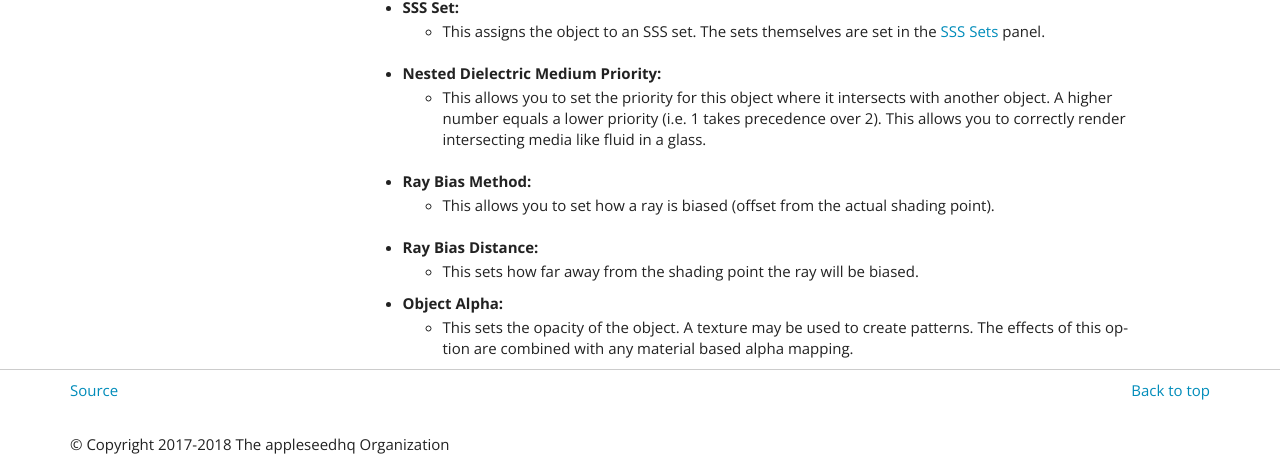
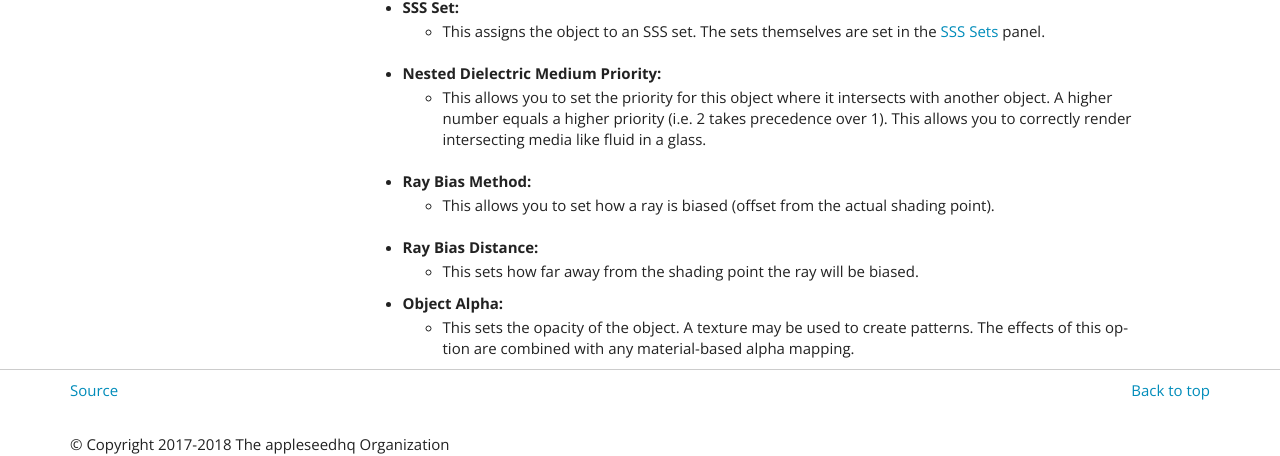
Before and after one commit to appleseedhq/blenderseed, a Sphinx documentation site: the page built from docs/panels/object/object_options.rst, in a window 1280 px wide. Shown: the part 417-873 px from the top of the page. Built offline with Sphinx 7.4.7, drawn with Linux system fonts in a browser that asks for light colours.

Commit message:
Update object_options.rst

```diff
--- a/docs/panels/object/object_options.rst
+++ b/docs/panels/object/object_options.rst
@@ -8,7 +8,7 @@ Object Options
 - SSS Set:
 	- This assigns the object to an SSS set.  The sets themselves are set in the :ref:`SSS Sets <label_sss_sets>` panel.
 - Nested Dielectric Medium Priority:
-	- This allows you to set the priority for this object where it intersects with another object.  A higher number equals a lower priority (i.e. 1 takes precedence over 2).  This allows you to correctly render intersecting media like fluid in a glass.
+	- This allows you to set the priority for this object where it intersects with another object.  A higher number equals a higher priority (i.e. 2 takes precedence over 1).  This allows you to correctly render intersecting media like fluid in a glass.
 - Ray Bias Method:
 	- This allows you to set how a ray is biased (offset from the actual shading point).
 - Ray Bias Distance:
@@ -17,4 +17,4 @@ Object Options
 .. _label_obj_alpha:
 
 - Object Alpha:
-	- This sets the opacity of the object.  A texture may be used to create patterns.  The effects of this option are combined with any material based alpha mapping.
+	- This sets the opacity of the object.  A texture may be used to create patterns.  The effects of this option are combined with any material-based alpha mapping.
```
